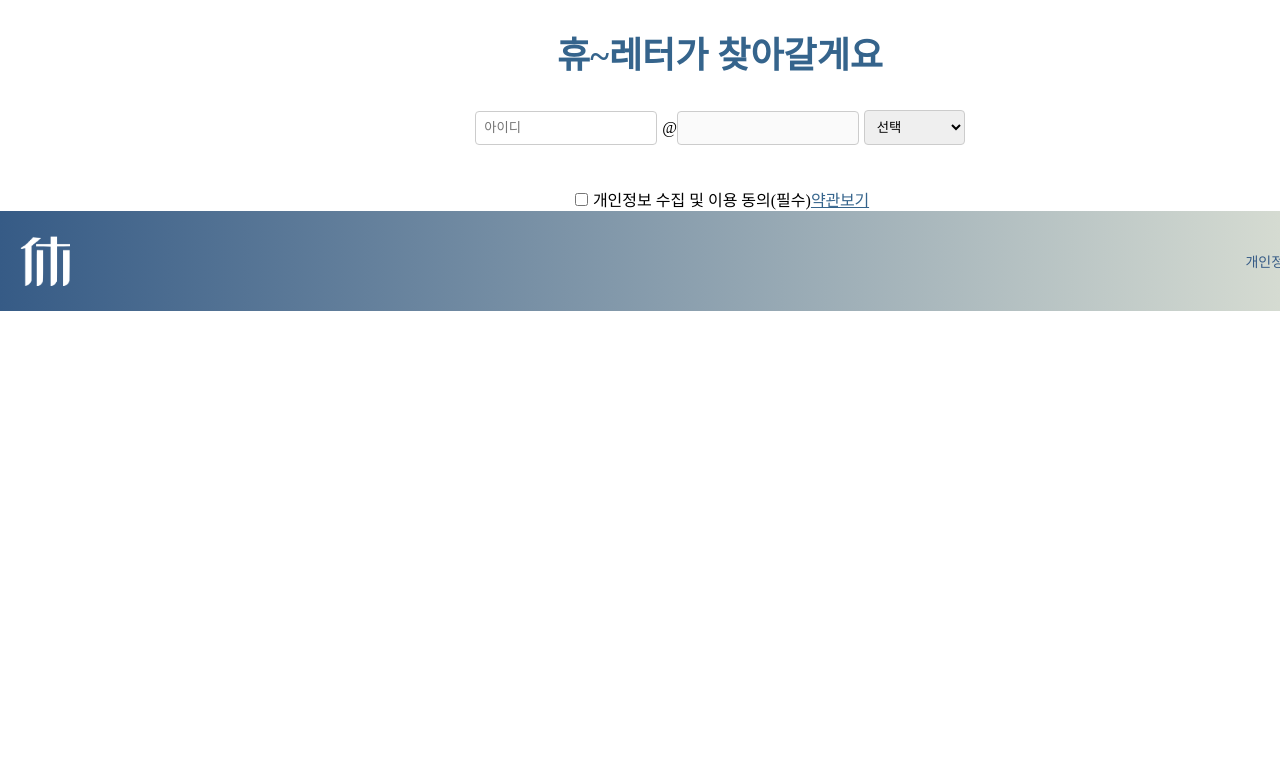
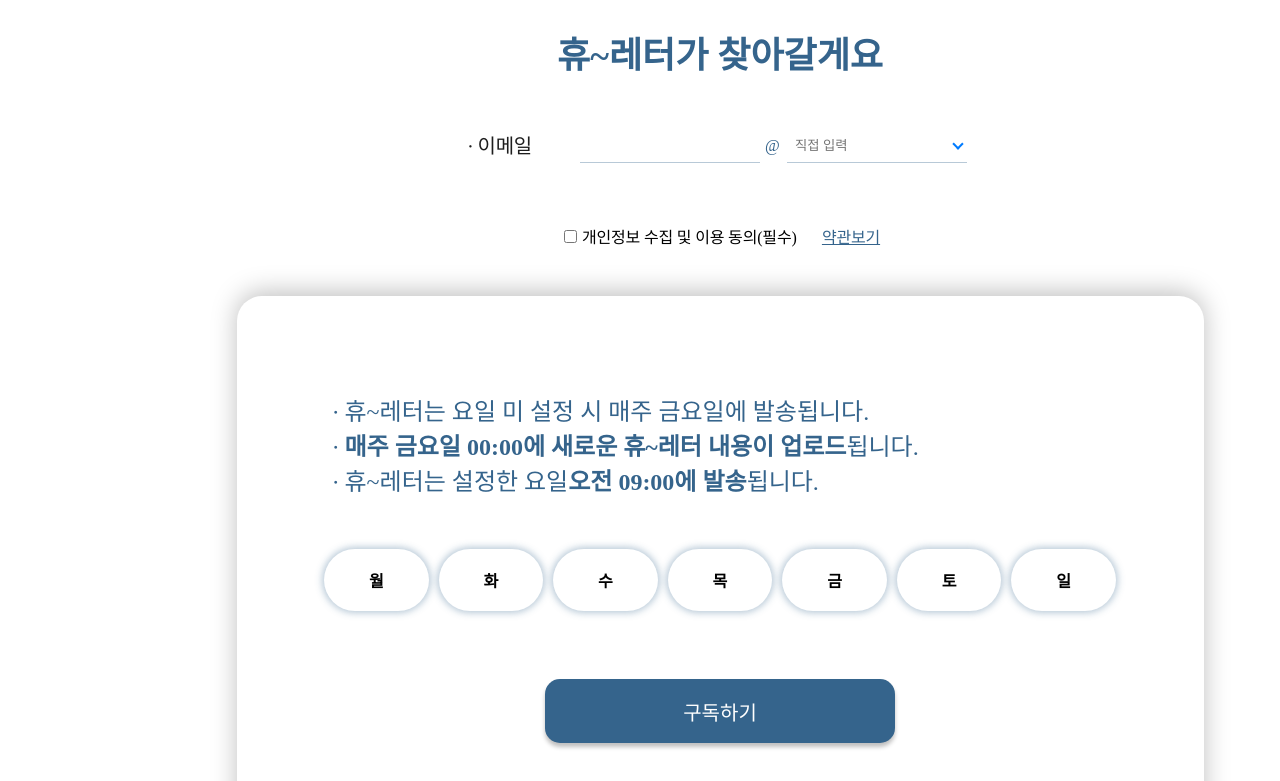
Before and after one commit to Serengeti-HYU/Hyu_frontend, a React (Create React App) app: page /newsletter-page in a window 1280 px wide. Shown: the part 1379-2160 px from the top of the page. Before the commit the page ends 1690 px from the top, so only its background shows below. Built offline with nearby package versions, Linux system fonts and the light colour scheme; a web font is replaced by a local one.

Commit message:
Chore: Letter

```diff
--- a/src/pages/Newsletter/EmailInput.jsx
+++ b/src/pages/Newsletter/EmailInput.jsx
@@ -2,6 +2,8 @@ import React, { useState } from "react";
 import styled from "styled-components";
 
 const Container = styled.div`
+  margin: 20px;
+  position: relative;
   display: flex;
   flex-direction: column;
   font-family: Arial, sans-serif;
@@ -10,70 +12,109 @@ const Container = styled.div`
 const EmailInputBox = styled.div`
   display: flex;
   align-items: center;
+  color: #35648c;
+  font-family: SUIT;
+  font-size: 16px;
+  font-style: normal;
+  font-weight: 500;
+  line-height: normal;
+  letter-spacing: -0.176px;
+`;
+const TextBox = styled.div`
+  color: #1e1e1e;
+  font-family: SUIT;
+  font-size: 20px;
+  font-style: normal;
+  font-weight: 500;
+  line-height: 362%; /* 72.4px */
+  letter-spacing: -0.22px;
+  text-align: left;
+  width: 7rem;
 `;
 
 const Input = styled.input`
   padding: 8px;
-  border: 1px solid #ccc;
-  border-radius: 4px;
+  border: none;
+  border-bottom: 1px solid rgba(53, 100, 140, 0.35);
   margin-right: 5px;
 `;
 
-const Select = styled.select`
-  padding: 8px;
+const Arrow = styled.span`
+  position: absolute;
+  right: 10px;
+  top: 30px;
+  border: solid #007bff;
+  border-width: 0 2px 2px 0;
+  display: inline-block;
+  padding: 3px;
+  transform: ${({ open }) => (open ? "rotate(225deg)" : "rotate(45deg)")};
+  cursor: pointer;
+`;
+
+const Dropdown = styled.div`
+  display: ${({ open }) => (open ? "block" : "none")};
+  position: absolute;
+  top: 40px;
   border: 1px solid #ccc;
-  border-radius: 4px;
+  background-color: white;
+  z-index: 1;
+  width: 45%;
+  margin-left: 53%;
+`;
+
+const Option = styled.div`
+  padding: 10px;
+  cursor: pointer;
+  &:hover {
+    background-color: #f1f1f1;
+  }
 `;
 
 const EmailInput = () => {
+  const [dropdownOpen, setDropdownOpen] = useState(false);
+  const [customInput, setCustomInput] = useState("");
   const [email1, setEmail1] = useState("");
-  const [email2, setEmail2] = useState("");
-  const [isDisabled, setIsDisabled] = useState(true);
 
-  const handleSelectChange = (e) => {
-    const value = e.target.value;
-
-    if (value === "0") {
-      setEmail2("");
-      setIsDisabled(true);
-    } else if (value === "9") {
-      setEmail2("");
-      setIsDisabled(false);
-    } else {
-      setEmail2(value);
-      setIsDisabled(true);
-    }
+  const handleOptionClick = (option) => {
+    setCustomInput(option === "직접 입력" ? "" : option);
+    setDropdownOpen(false);
   };
 
   return (
     <Container>
       <EmailInputBox>
+        <TextBox>∙ 이메일</TextBox>
         <Input
           type="text"
           name="email1"
           value={email1}
           onFocus={() => setEmail1("")}
           onChange={(e) => setEmail1(e.target.value)}
-          placeholder="아이디"
         />
-        @
+        @ &nbsp;
         <Input
           type="text"
-          name="email2"
-          value={email2}
-          onChange={(e) => setEmail2(e.target.value)}
-          disabled={isDisabled}
+          value={customInput}
+          onChange={(e) => setCustomInput(e.target.value)}
+          placeholder="직접 입력"
         />
-        {email2 === "" && (
-          <Select name="email" onChange={handleSelectChange}>
-            <option value="0">선택</option>
-            <option value="9">직접입력</option>
-            <option value="naver.com">naver.com</option>
-            <option value="gmail.com">gmail.com</option>
-            <option value="daum.net">daum.net</option>
-            <option value="hanmail.net">hanmail.net</option>
-          </Select>
-        )}
+        <Arrow
+          open={dropdownOpen}
+          onClick={() => setDropdownOpen(!dropdownOpen)}
+        />
+        <Dropdown open={dropdownOpen}>
+          {[
+            "직접 입력",
+            "naver.com",
+            "gmail.com",
+            "daum.net",
+            "hanmail.net",
+          ].map((option) => (
+            <Option key={option} onClick={() => handleOptionClick(option)}>
+              {option}
+            </Option>
+          ))}
+        </Dropdown>
       </EmailInputBox>
     </Container>
   );
--- /dev/null
+++ b/src/pages/Newsletter/Letter.jsx
@@ -0,0 +1,117 @@
+import React from "react";
+import { useState } from "react";
+import styled from "styled-components";
+
+const Container = styled.div`
+  width: 967px;
+  height: 583px;
+  border-radius: 25px;
+  background: #fff;
+  box-shadow: 0px -4px 25.8px 0px rgba(0, 0, 0, 0.25);
+  margin-top: 3rem;
+`;
+const Text = styled.div`
+  padding-top: 6rem;
+  padding-left: 6rem;
+  color: #35648c;
+  font-family: SUIT;
+  font-size: 24px;
+  font-style: normal;
+  font-weight: 300;
+  line-height: normal;
+  text-align: left;
+  #bluetext {
+    color: #35648c;
+    font-family: SUIT;
+    font-size: 24px;
+    font-style: normal;
+    font-weight: 700;
+    line-height: normal;
+  }
+`;
+const days = ["월", "화", "수", "목", "금", "토", "일"];
+
+const DayContainer = styled.div`
+  display: flex;
+  justify-content: center;
+  gap: 10px;
+  padding: 20px;
+  margin-top: 2rem;
+`;
+
+const DayButton = styled.button`
+  background: ${(props) => (props.selected ? (props) => "#35648c" : "white")};
+  color: ${(props) => (props.selected ? "white" : "black")};
+  display: flex;
+  width: 104.568px;
+  height: 61.132px;
+  padding: 20.109px 0px 21.023px 0px;
+  justify-content: center;
+  align-items: center;
+  border-radius: 36.197px;
+  border: none;
+  box-shadow: 0px 0px 7.239px 2px rgba(53, 100, 140, 0.35);
+  &:hover {
+    border: 2px solid #35648c;
+  }
+  font-family: SUIT;
+  font-size: 16.087px;
+  font-style: normal;
+  font-weight: 600;
+  line-height: normal;
+`;
+const SubscribeBtn = styled.button`
+  margin: auto;
+  margin-top: 3rem;
+  display: flex;
+  width: 350px;
+  padding: 18px 0px 17px 0px;
+  justify-content: center;
+  align-items: center;
+  border-radius: 15px;
+  background: #35648c;
+  box-shadow: 0px 4px 4px 0px rgba(0, 0, 0, 0.25);
+  color: #fff;
+  font-family: SUIT;
+  font-size: 20px;
+  font-style: normal;
+  font-weight: 500;
+  line-height: normal;
+  border: none;
+`;
+
+const Letter = () => {
+  // 추후 selectedDay 전송
+  const [selectedDay, setSelectedDay] = useState(null);
+
+  const handleClick = (day) => {
+    setSelectedDay(day);
+  };
+  return (
+    <Container>
+      <Text>
+        ∙ 휴~레터는 요일 미 설정 시 매주 금요일에 발송됩니다. <br />∙
+        <span id="bluetext">
+          {" "}
+          매주 금요일 00:00에 새로운 휴~레터 내용이 업로드
+        </span>
+        됩니다. <br />∙ 휴~레터는 설정한 요일
+        <span id="bluetext">오전 09:00에 발송</span>됩니다.
+      </Text>
+      <DayContainer>
+        {days.map((day, index) => (
+          <DayButton
+            key={index}
+            selected={selectedDay === day}
+            onClick={() => handleClick(day)}
+          >
+            {day}
+          </DayButton>
+        ))}
+      </DayContainer>
+      <SubscribeBtn>구독하기</SubscribeBtn>
+    </Container>
+  );
+};
+
+export default Letter;
--- a/src/pages/Newsletter/NewsletterPage.jsx
+++ b/src/pages/Newsletter/NewsletterPage.jsx
@@ -2,6 +2,7 @@ import React from "react";
 import styled from "styled-components";
 import LetterInfo from "./LetterInfo";
 import EmailInput from "./EmailInput";
+import Letter from "./Letter";
 import NoLoginHeader from "../../components/NoLoginHeader";
 import Footer from "../../components/footer";
 
@@ -72,12 +73,22 @@ const PrivacyConsent = styled.div`
   display: flex;
   align-items: center;
   margin-top: 10px;
+  color: #000;
+  font-family: SUIT;
+  font-size: 16px;
+  font-style: normal;
+  font-weight: 300;
+  line-height: normal;
+  letter-spacing: -0.176px;
+  #text {
+    width: 15rem;
+    text-align: left;
+  }
 `;
 const Checkbox = styled.input`
   margin-right: 5px;
 `;
 const Envelope = styled.div``;
-const Letter = styled.div``;
 const CollectPersonalInfo = styled.div`
   margin: auto;
   margin-top: 2rem;
@@ -107,7 +118,7 @@ const NewsletterPage = () => {
         <CollectPersonalInfo>
           <PrivacyConsent>
             <Checkbox type="checkbox" />
-            <span>개인정보 수집 및 이용 동의(필수)</span>
+            <span id="text">개인정보 수집 및 이용 동의(필수)</span>
             <ViewTerms>약관보기</ViewTerms>
           </PrivacyConsent>
         </CollectPersonalInfo>
```
